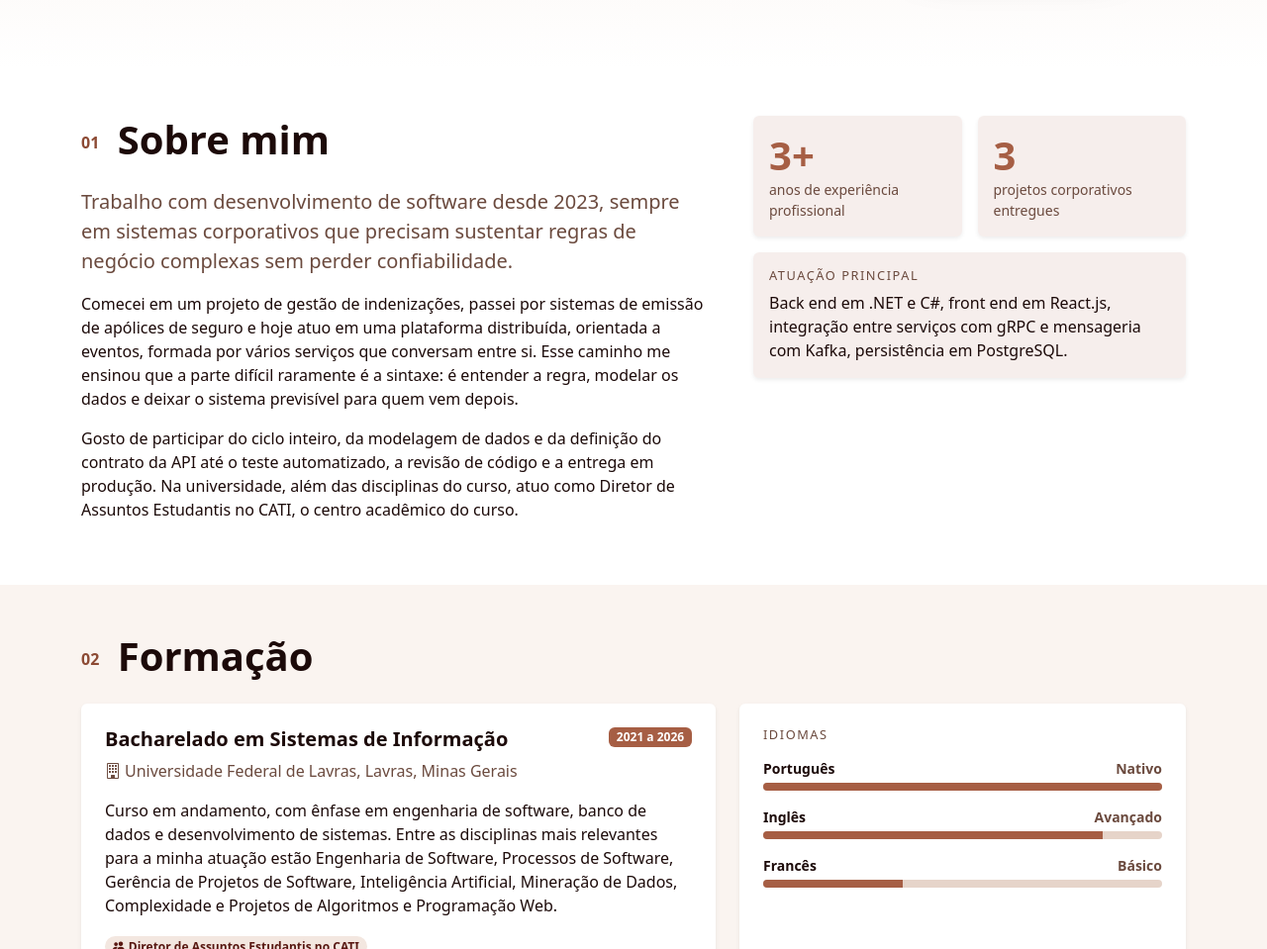
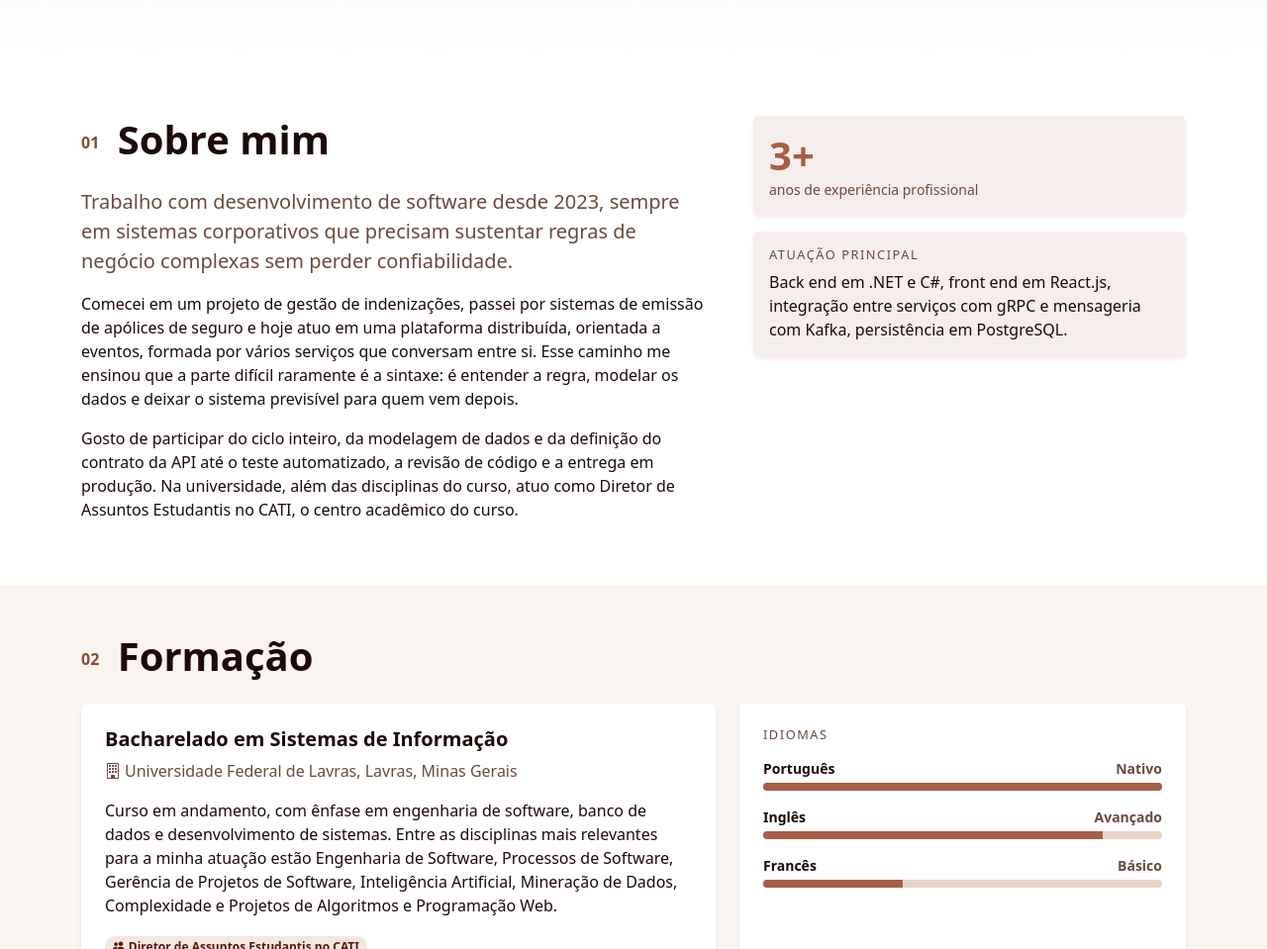
Before and after one commit to RATZogun/Personal_Page, a website: page bootstrap/index.html in a window 1280 px wide. Shown: the part 446-1405 px from the top of the page at 99% size. Drawn offline with nearby package versions, Linux system fonts and the light colour scheme.

Commit message:
refactor: enxuga os destaques do perfil

```diff
--- a/bootstrap/index.html
+++ b/bootstrap/index.html
@@ -120,19 +120,11 @@
 
           <div class="col-lg-5">
             <div class="row g-3">
-              <div class="col-6">
+              <div class="col-12">
                 <div class="card h-100 border-0 shadow-sm card-destaque">
                   <div class="card-body">
                     <p class="display-6 fw-bold text-primary mb-0">3+</p>
                     <p class="text-body-secondary mb-0 small">anos de experiência profissional</p>
-                  </div>
-                </div>
-              </div>
-              <div class="col-6">
-                <div class="card h-100 border-0 shadow-sm card-destaque">
-                  <div class="card-body">
-                    <p class="display-6 fw-bold text-primary mb-0">3</p>
-                    <p class="text-body-secondary mb-0 small">projetos corporativos entregues</p>
                   </div>
                 </div>
               </div>
@@ -162,10 +154,7 @@
           <div class="col-lg-7">
             <div class="card border-0 shadow-sm h-100">
               <div class="card-body p-4">
-                <div class="d-flex flex-wrap justify-content-between align-items-start gap-2 mb-2">
-                  <h3 class="h5 fw-bold mb-0">Bacharelado em Sistemas de Informação</h3>
-                  <span class="badge text-bg-primary">2021 a 2026</span>
-                </div>
+                <h3 class="h5 fw-bold mb-2">Bacharelado em Sistemas de Informação</h3>
                 <p class="text-body-secondary mb-3">
                   <i class="bi bi-building me-1" aria-hidden="true"></i>Universidade Federal de Lavras, Lavras, Minas Gerais
                 </p>
```
Also changed, not shown: tailwind/index.html (+2 -9 lines), tailwind/assets/css/tailwind.css.
